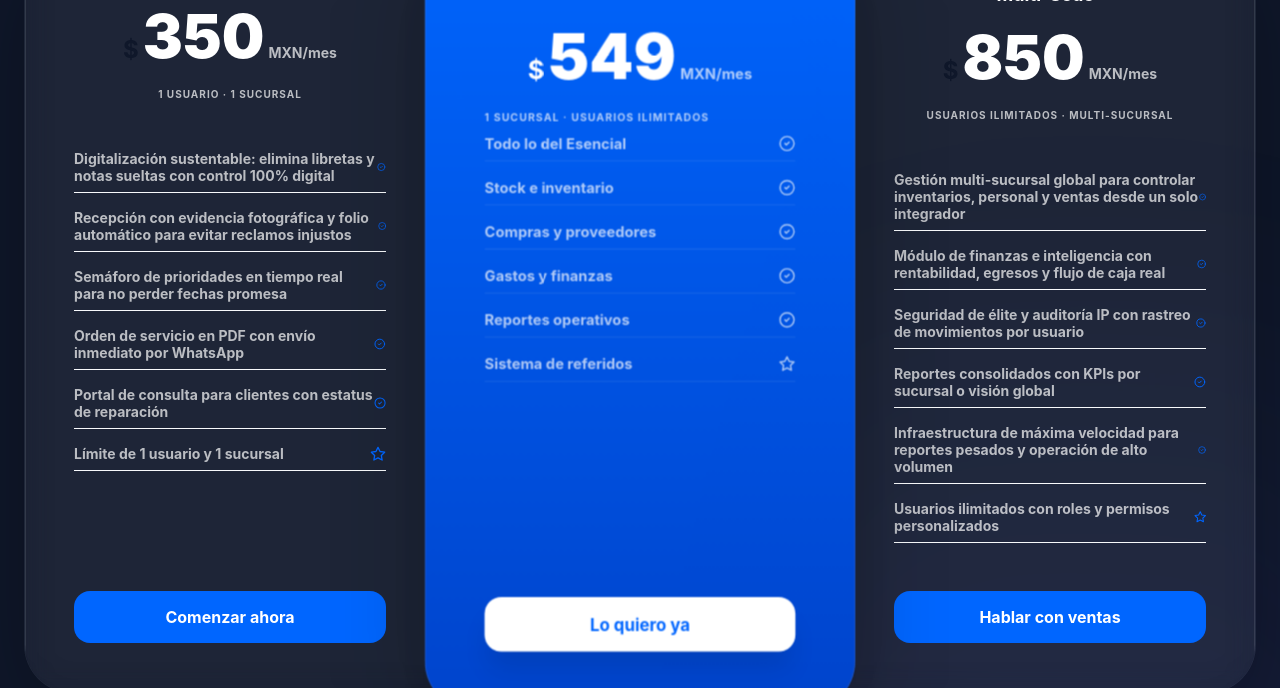
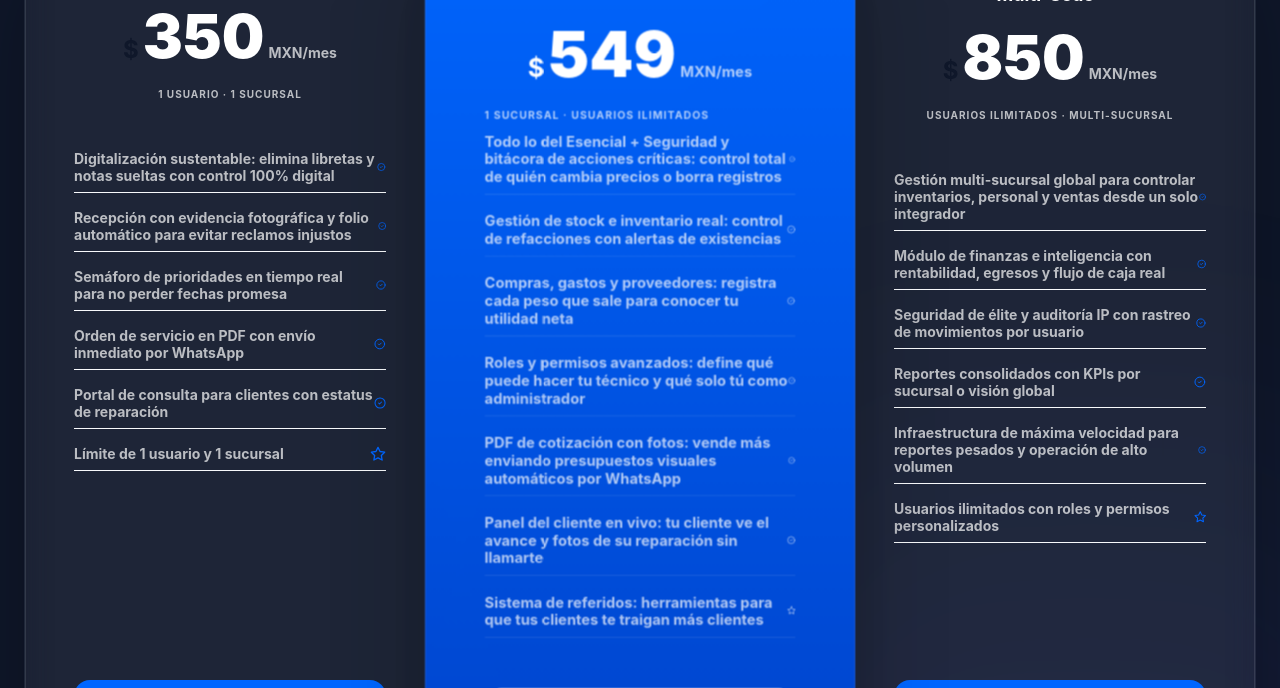
Before and after one commit to serviciosdigitalesmx/Servicios-Digitales-MX, a Next.js app in the folder apps/frontend-web/: page / in a window 1280 px wide. Shown: the part 3760-4448 px from the top of the page. Built offline with nearby package versions, Linux system fonts and the light colour scheme.

Commit message:
Ajusta contenido final del plan Pro en landing

```diff
--- a/apps/frontend-web/src/components/ui/MarketingLanding.tsx
+++ b/apps/frontend-web/src/components/ui/MarketingLanding.tsx
@@ -53,12 +53,13 @@ const PLANS = [
     tone: "featured",
     badge: "El más popular",
     features: [
-      "Todo lo del Esencial",
-      "Stock e inventario",
-      "Compras y proveedores",
-      "Gastos y finanzas",
-      "Reportes operativos",
-      "Sistema de referidos"
+      "Todo lo del Esencial + Seguridad y bitácora de acciones críticas: control total de quién cambia precios o borra registros",
+      "Gestión de stock e inventario real: control de refacciones con alertas de existencias",
+      "Compras, gastos y proveedores: registra cada peso que sale para conocer tu utilidad neta",
+      "Roles y permisos avanzados: define qué puede hacer tu técnico y qué solo tú como administrador",
+      "PDF de cotización con fotos: vende más enviando presupuestos visuales automáticos por WhatsApp",
+      "Panel del cliente en vivo: tu cliente ve el avance y fotos de su reparación sin llamarte",
+      "Sistema de referidos: herramientas para que tus clientes te traigan más clientes"
     ]
   },
   {
```
